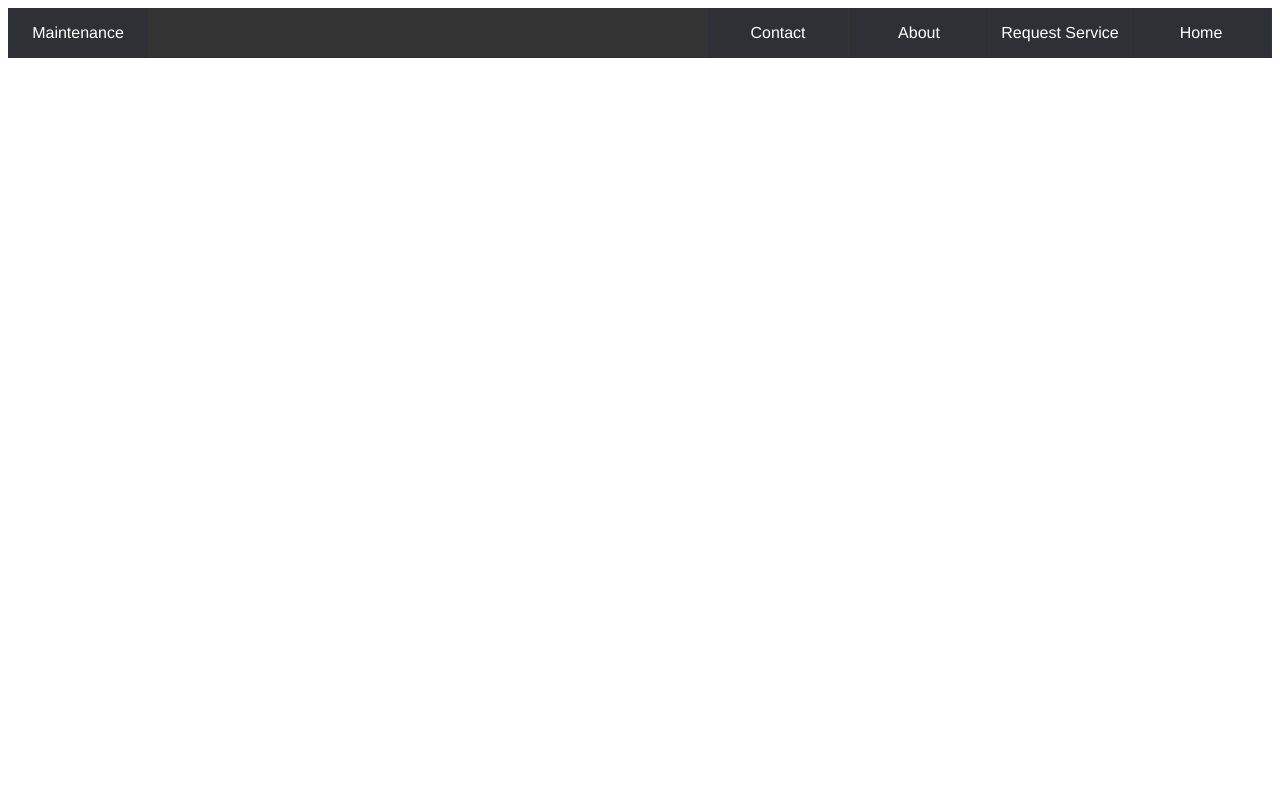
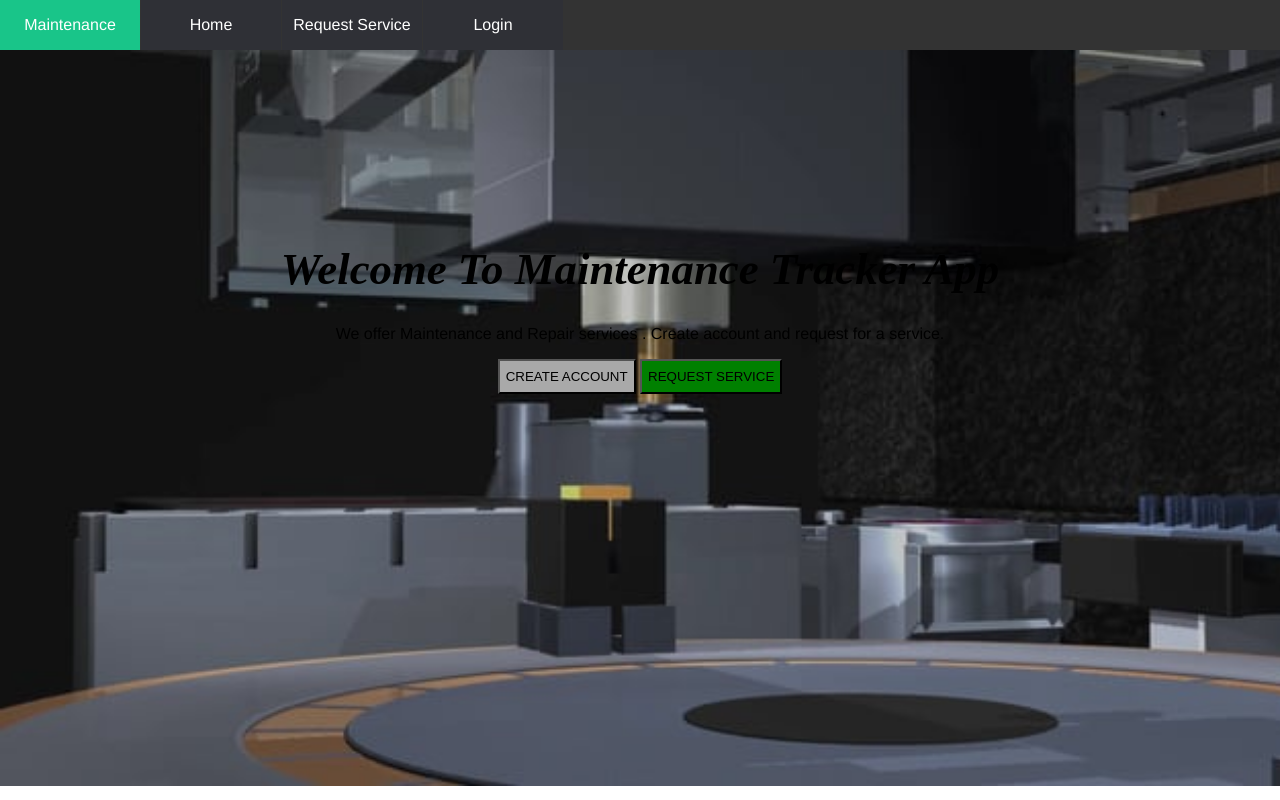
Before and after one commit to kiburualex/maintenance-tracker, a plain HTML site: page ui/index.html in a window 1280 px wide. Drawn offline with Linux system fonts and the light colour scheme.

Commit message:
[Feature #157769734] Add Landing page content

```diff
--- a/ui/css/styles.css
+++ b/ui/css/styles.css
@@ -1,4 +1,7 @@
 body {
+    margin-left: 0px;
+    margin-right: 0px;
+    margin-top: 0;
     overflow-x: hidden;
     font-family: "Helvetica Neue", Helvetica, Arial, sans-serif;
 }
@@ -9,8 +12,8 @@ body {
 
 [class*="col-"] {
     float: left;
-    padding: 15px;
-    border: 1px solid red;
+    padding: 3px;
+    border: none;
 }
 
 /* For small scree */
@@ -101,7 +104,6 @@ body {
     width: 100%;
     background: #2f3036;
 }
-
 #logo {
     float: left;
 }
@@ -114,7 +116,7 @@ ul {
     background-color: #333;
 }
 li {
-    float: right;
+    float: left;
     margin-right: 1px;
 }
 /*Style for menu links*/
@@ -169,3 +171,35 @@ input[type=checkbox]:checked ~ #menu{
         display:block;
     }
 }
+
+.slider {
+    padding: 20vh 10px 5vh 10px;
+    text-align: center;
+    background-image: url("/images/slider.jpg");
+    background-color: lightslategrey;
+    background-size: cover;
+    height: 92vh;
+}
+
+#welcome-title {
+    font-family: 'Times New Roman', Times, serif;
+    font-size: 2.8em;
+    font-style: oblique;
+}
+
+button {
+    height: 35px;
+}
+
+.btn-success {
+    background-color: green;
+}
+.btn-primary {
+    background-color: darkgray;
+}
+btn-danger {
+    background-color: firebrick;
+}
+btn-warning {
+    background-color: goldenrod;
+}
--- a/ui/index.html
+++ b/ui/index.html
@@ -12,18 +12,28 @@
             <input type="checkbox" id="show-menu" role="button">
 
             <ul id="menu">
+
                <li id="logo"><a href="#">Maintenance</a></li>
 
-               <li><a href="#">Home</a></li>
-               <li><a href="#">Request Service </a></li>
-               <li><a href="#">About</a></li>
-               <li><a href="#">Contact</a></li>
+               <li><a href="index.html">Home</a></li>
+               <li><a href="pages/request-form.html">Request Service </a></li>
+               <li id="login"><a href="auth/login.html">Login</a></li>
             </ul>
         </div> <!-- navigation menu ends -->
 
         <!--
             Landing page content start
         -->
+        <div class="slider">
+            <div class="row">
+                <div class="col-lg-12 col-sm-12">
+                    <h1 id="welcome-title">Welcome To Maintenance Tracker App</h2>
+                    <p>We offer Maintenance and Repair services . Create account and request for a service.</p>
+                    <a href="auth/signup.html"><button class="btn-primary" >CREATE ACCOUNT</button></a>
+                    <a href="pages/request-form.html"><button class="btn-success" >REQUEST SERVICE</button></a>
+                </div>
+            </div>
+        </div>
 
     </body>
 </html>
```
Also changed, not shown: ui/images/slider.jpg (added).
